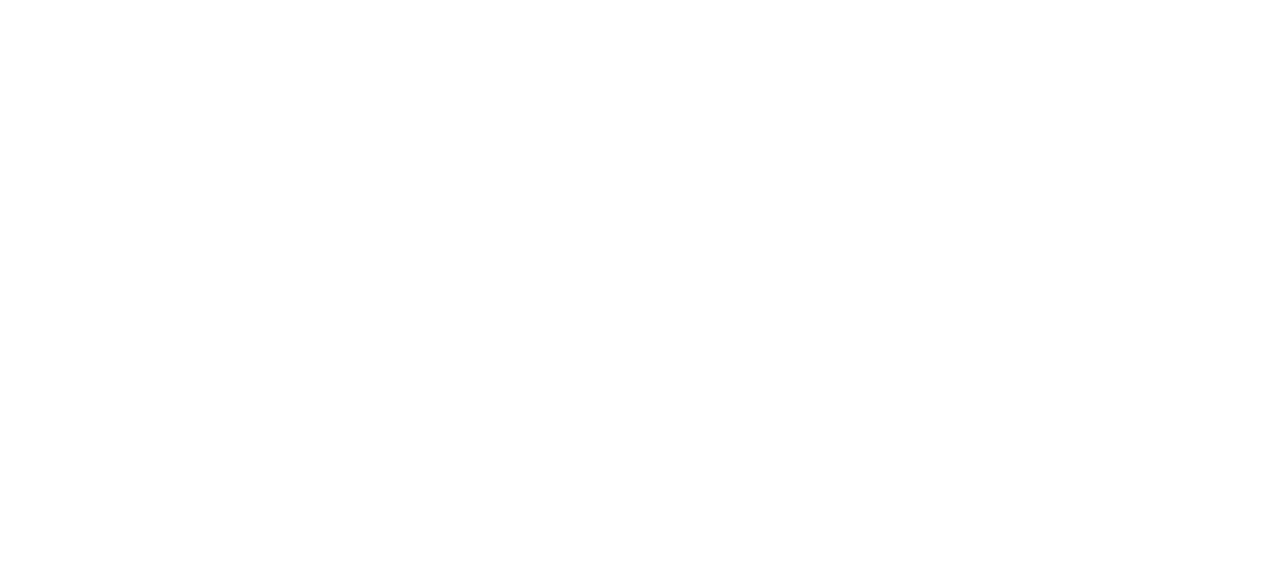
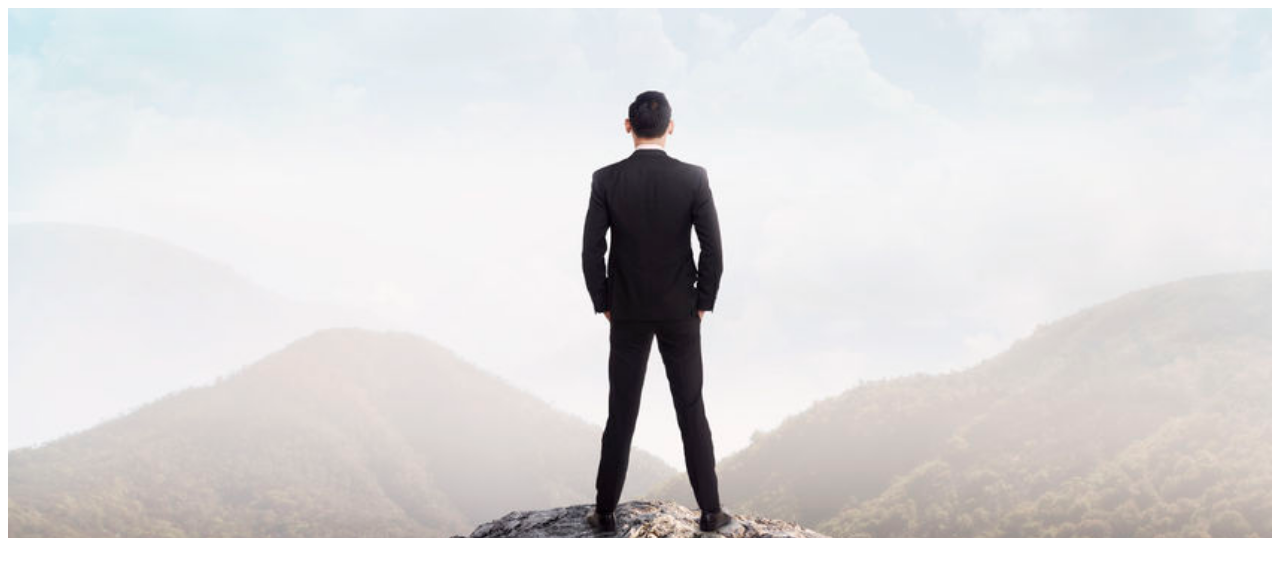
Before and after one commit to Habidoye97/ipone-clone, a plain HTML site: page index.html in a window 1280 px wide. Drawn offline with Linux system fonts and the light colour scheme.

Commit message:
Added a background image to my header

```diff
--- a/css/main.css
+++ b/css/main.css
@@ -6,8 +6,12 @@
 
 }
 .header {
-  background-image: url("assets\photo2.jpg");
+  background-image: url("/assets/photo3.jpg");
   background-repeat: no-repeat;
-  width: 100%;
-  height: 800px;
+
+  height: 500px;
+  background-position: center;
+  padding: 15px 20px 15px 50px;
+
+  background-size: cover;
 }
```
Also changed, not shown: assets/photo3.jpg (added), index.html (line endings or trailing spaces).
